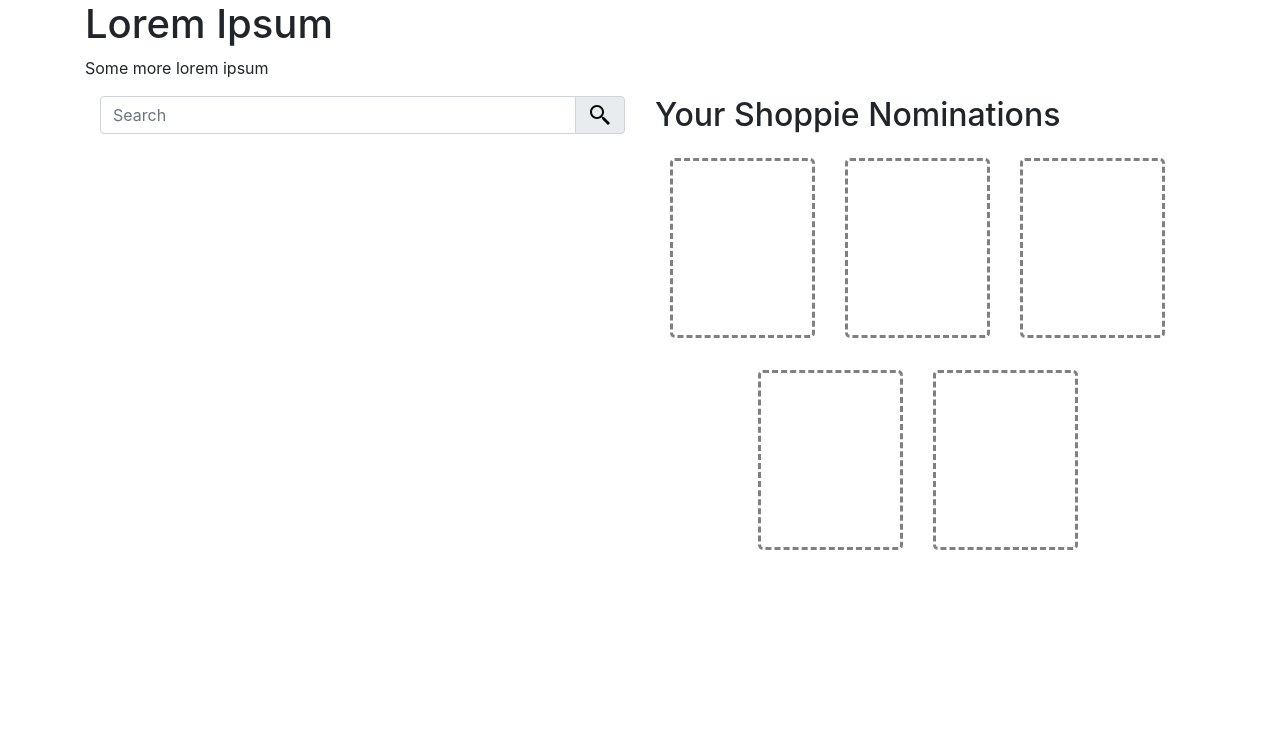
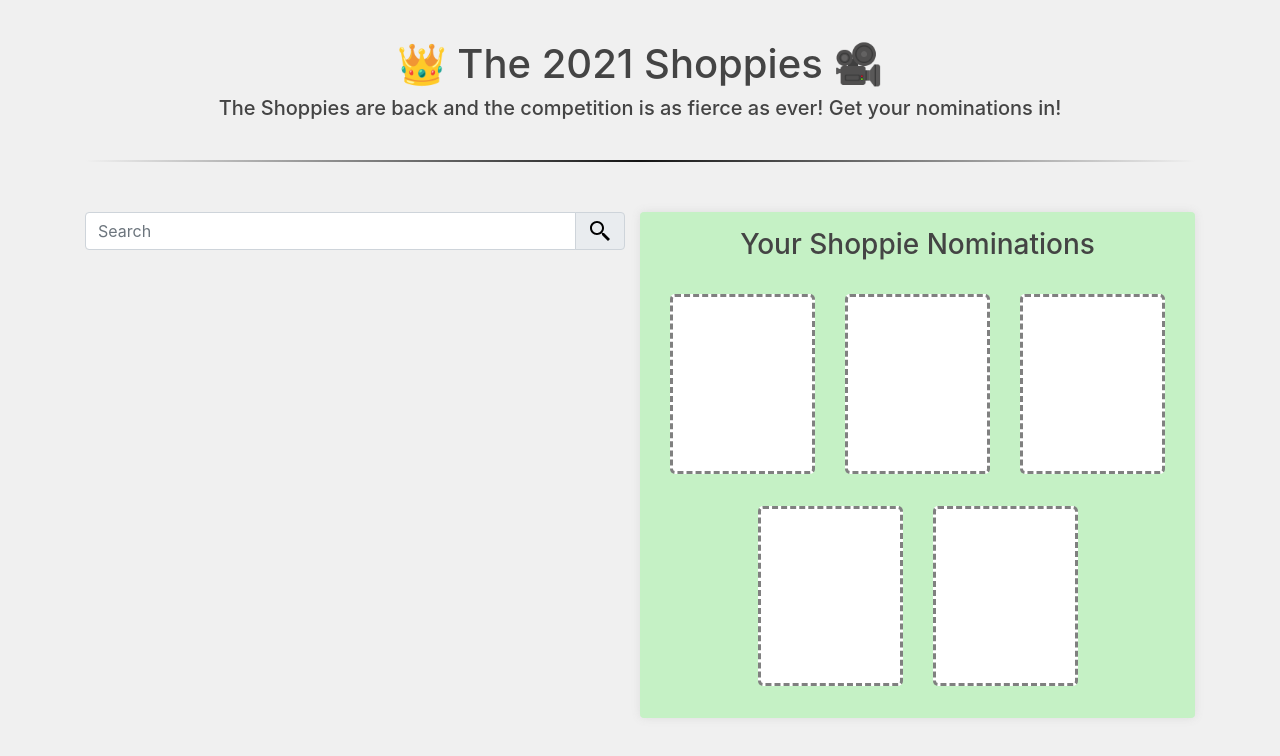
Before and after one commit to bqin01/shopify-challenge-2021, a React (Create React App) app: page / in a window 1280 px wide. Shown: the top 756 px of the page. Built offline with nearby package versions, Linux system fonts and the light colour scheme.

Commit message:
beautification 1

```diff
--- a/src/App.css
+++ b/src/App.css
@@ -1,4 +1,10 @@
 @import url('https://fonts.googleapis.com/css2?family=Montserrat:wght@500&display=swap');
+
+body
+{
+  background-color: rgb(240,240,240);
+  color: #444444;
+}
 
 .faded
 {
@@ -6,12 +12,38 @@
   color: #888888;
 }
 
+.border-shadow
+{
+  box-shadow: 0px 0px 10px #DDDDDD;
+}
+
+.border-shadow-green
+{
+  z-index: 1;
+  box-shadow: 0px 0px 30px #7fe17f;
+}
+
+.div-line
+{
+  margin: 25px 0 50px 0;
+  height: 2px;
+  background: rgb(20,20,20);
+background: linear-gradient(90deg, rgba(240,240,240,1) 0%, rgba(20,20,20,1) 50%, rgba(240,240,240,1) 100%);
+}
+
+.card:hover
+{
+  opacity: 50%;
+}
 .card
 {
   border-radius: 5px;
   height: auto;
   overflow: hidden;
+  padding: 0.2em 3px 0.2em 0.5em;
+  transition-duration: 0.5s;
 }
+
 .dropdownManager
 {
   background-color: #EEEEEE;
@@ -26,19 +58,20 @@
   width: auto;
 }
 
+.app-header
+{
+  margin-top: 1em;
+}
+.app-desc
+{
+  margin-bottom: 2em;
+}
 
+.nomination-intro-text
+{
+  text-align: center;
+}
 
-.card-header:hover
-{
-  opacity: 80%;
-}
-.card-header
-{
-  border: 2px solid black;
-  background-color: #CCCCCC;
-  padding: 0.2em 3px 0.2em 0.5em;
-  transition-duration: 0.5s;
-}
 
 .card-header-nominated
 {
@@ -148,73 +181,7 @@
   padding: 15px;
 }
 
-/* NOMINATIONS */
 
-.nomination
-{
-  display: block;
-  margin-left: auto;
-  margin-right: auto;
-  border-radius: 5px;
-  position: relative;
-  width: 100%;
-  max-width: 200px;
-  padding-top: 120%;
-  padding-top: min(120%, 240px);
-  border: 3px dashed gray;
-  background-color: #00000000;
-}
-.nominations
-{
-  max-width: 600px;
-}
-.nom-holder
-{
-  margin: 1rem 0 1rem 0;
-  display: block;
-  margin-left: auto;
-  margin-right: auto;
-  width: 100%;
-  min-width: 125px;
-  max-width: 200px;
-}
-.nomination-filled
-{
-  border: 3px solid #a25e0b;
-}
-.nomination-empty
-{
-  font-size: 24px;
-}
-.nominate-button
-{
-  margin-top: 20px;
-  display: block;
-  border-radius: 5px;
-  padding: 10px 20px 10px 20px;
-  font-size: 25px;
-  margin-left: auto;
-  margin-right: auto;
-}
-.x-button
-{
-  width: 25px;
-  position: absolute;
-  z-index: 1;
-  transform: translate(-50%, -50%);
-  transition-duration: 0.25s;
-}
-.x-button:hover
-{
-  width: 35px;
-}
-.add-nominate-button
-{
-}
-.remove-nominate-button
-{
-
-}
 
 /* OTHERS */
 
--- a/src/App.js
+++ b/src/App.js
@@ -7,6 +7,7 @@
 import Nominations from './components/Nominations.js';
 import NomPopup from './components/NomPopup.js';
 import './App.css';
+import './NominationResp.css';
 
 
 class App extends React.Component {
@@ -109,10 +110,13 @@
             setNominations = {this.setNominations}
             unPopup = {this.unPopup}
         />
+      <div className = "nomination-intro-text">
         <h1 className = "app-header">
-          Lorem Ipsum
+        👑 The 2021 Shoppies 🎥
         </h1>
-        <p>Some more lorem ipsum</p>
+        <h5 className = "app-desc">The Shoppies are back and the competition is as fierce as ever! Get your nominations in!</h5>
+        <div class = "div-line"></div>
+      </div>
         <div className="container">
           <div className = "d-flex flex-row-reverse row">
             <Nominations
--- /dev/null
+++ b/src/NominationResp.css
@@ -0,0 +1,72 @@
+.nominations-olympics
+{
+  background-color: #c5f1c5;
+}
+
+/* NOMINATIONS */
+
+.nomination
+{
+  display: block;
+  margin-left: auto;
+  margin-right: auto;
+  border-radius: 5px;
+  position: relative;
+  width: 100%;
+  max-width: 200px;
+  padding-top: 120%;
+  padding-top: min(120%, 240px);
+  border: 3px dashed gray;
+  background-color: #FFFFFF;
+}
+.nominations
+{
+  max-width: 600px;
+}
+.nom-holder
+{
+  margin: 1rem 0 1rem 0;
+  display: block;
+  margin-left: auto;
+  margin-right: auto;
+  width: 100%;
+  min-width: 125px;
+  max-width: 200px;
+}
+.nomination-filled
+{
+  border: 3px solid #a25e0b;
+}
+.nomination-empty
+{
+  font-size: 24px;
+}
+.nominate-button
+{
+  margin-top: 20px;
+  display: block;
+  border-radius: 5px;
+  padding: 10px 20px 10px 20px;
+  font-size: 25px;
+  margin-left: auto;
+  margin-right: auto;
+}
+.x-button
+{
+  width: 25px;
+  position: absolute;
+  z-index: 1;
+  transform: translate(-50%, -50%);
+  transition-duration: 0.25s;
+}
+.x-button:hover
+{
+  width: 35px;
+}
+.add-nominate-button
+{
+}
+.remove-nominate-button
+{
+
+}
--- a/src/components/Details.js
+++ b/src/components/Details.js
@@ -69,7 +69,7 @@
     {
       return (
         <button
-          className = "nominate-button remove-nominate-button"
+          className = "nominate-button remove-nominate-button border-shadow border-dark"
           onClick = {() => this.props.removeNomination(this.props.imdbID)}
         >
           Remove Nomination
@@ -78,7 +78,7 @@
     }else if (this.props.currentNominations.length >= 5){
       return (
         <button
-          className = "nominate-button inactive-nominate-button"
+          className = "nominate-button inactive-nominate-button border-shadow border-dark"
           disabled = {true}
         >
           Nominations Full
@@ -87,7 +87,7 @@
     }else{
       return (
         <button
-          className = "nominate-button add-nominate-button"
+          className = "nominate-button add-nominate-button border-shadow border-dark"
           onClick = {() => this.props.addNomination(this.props.imdbID)}
         >
           Nominate me for Shoppies!
@@ -117,7 +117,7 @@
         }
       }
       return (
-        <div className = "row display details-holder">
+        <div className = "row display details-holder bg-white border border-shadow mt-3">
           <div className = "left-display col-lg-3 container">
             <img
               className = "film-banner"
--- a/src/components/InteractiveCard.js
+++ b/src/components/InteractiveCard.js
@@ -17,7 +17,7 @@
 {
   render()
   {
-    var cardClassName = "card-header";
+    var cardClassName = "card bg-white border border-shadow";
     var alreadyNominated = false;
     for (const elem of this.props.currentNominations)
     {
@@ -29,11 +29,11 @@
     }
     if (this.props.imdbID === this.props.currentSelection)
     {
-      cardClassName += " card-header-selected";
+      cardClassName += " border-shadow-green";
     }
     return (
-      <div className = "card">
-        <div className = {cardClassName} onClick = {() => this.props.displayDetails(this.props.imdbID)}>
+      <div className = {cardClassName}>
+        <div onClick = {() => this.props.displayDetails(this.props.imdbID)}>
           <span>
             <span className = "film-title">{this.props.title}</span>
             <span className = "film-year">({this.props.year})</span>
--- a/src/components/MovieSearch.js
+++ b/src/components/MovieSearch.js
@@ -14,7 +14,6 @@
   handleKeyPress(event)
   {
     var charCode = (typeof event.which == "number") ? event.which : event.keyCode;
-    console.log(charCode);
     if (charCode === 13){
       this.props.handler();
     }
@@ -97,7 +96,7 @@
   render()
   {
     return (
-      <div className = "col-lg-6">
+      <div className = "col-lg-6 pl-0">
         <SearchQuery handler = {this.beginSearch}/>
         <SearchResults
           hasQueried = {this.state.hasQueried}
--- a/src/components/Nominations.js
+++ b/src/components/Nominations.js
@@ -45,9 +45,9 @@
   render ()
   {
     return (
-      <div className = "col-lg-6">
-        <h2>Your Shoppie Nominations</h2>
-        <div className = "nominations container">
+      <div className = "col-lg-6 rounded border-shadow nominations-olympics">
+        <h3 className = "my-3 text-center">Your Shoppie Nominations</h3>
+        <div className = "my-3 nominations container">
           <div className = "row">
               <Nom
                 currentNominations = {this.props.currentNominations}
```
